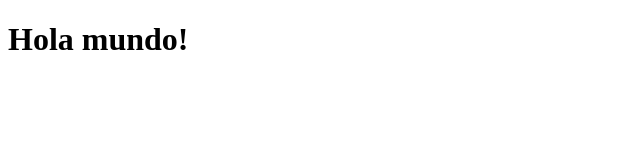
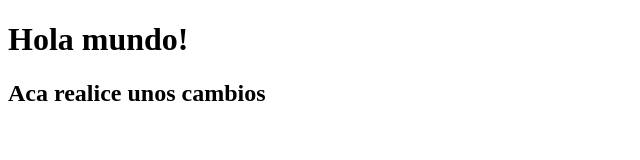
Before and after one commit to Martin-Juncos/Prueba-GiHub, a plain HTML site: page index.html in a window 1280 px wide. Shown: the whole page, without its empty margins (0-640 px from the left). Drawn offline with Linux system fonts and the light colour scheme.

Commit message:
estoy subiendo todos los archivos

```diff
--- /dev/null
+++ b/app.js
@@ -0,0 +1 @@
+console.log('Hola mundo')
--- a/index.html
+++ b/index.html
@@ -7,5 +7,6 @@
 </head>
 <body>
     <h1>Hola mundo!</h1>
+    <h2>Aca realice unos cambios</h2>
 </body>
 </html>
--- /dev/null
+++ b/styles.css
@@ -0,0 +1,3 @@
+/*
+Estos son mis estilos
+*/
```
